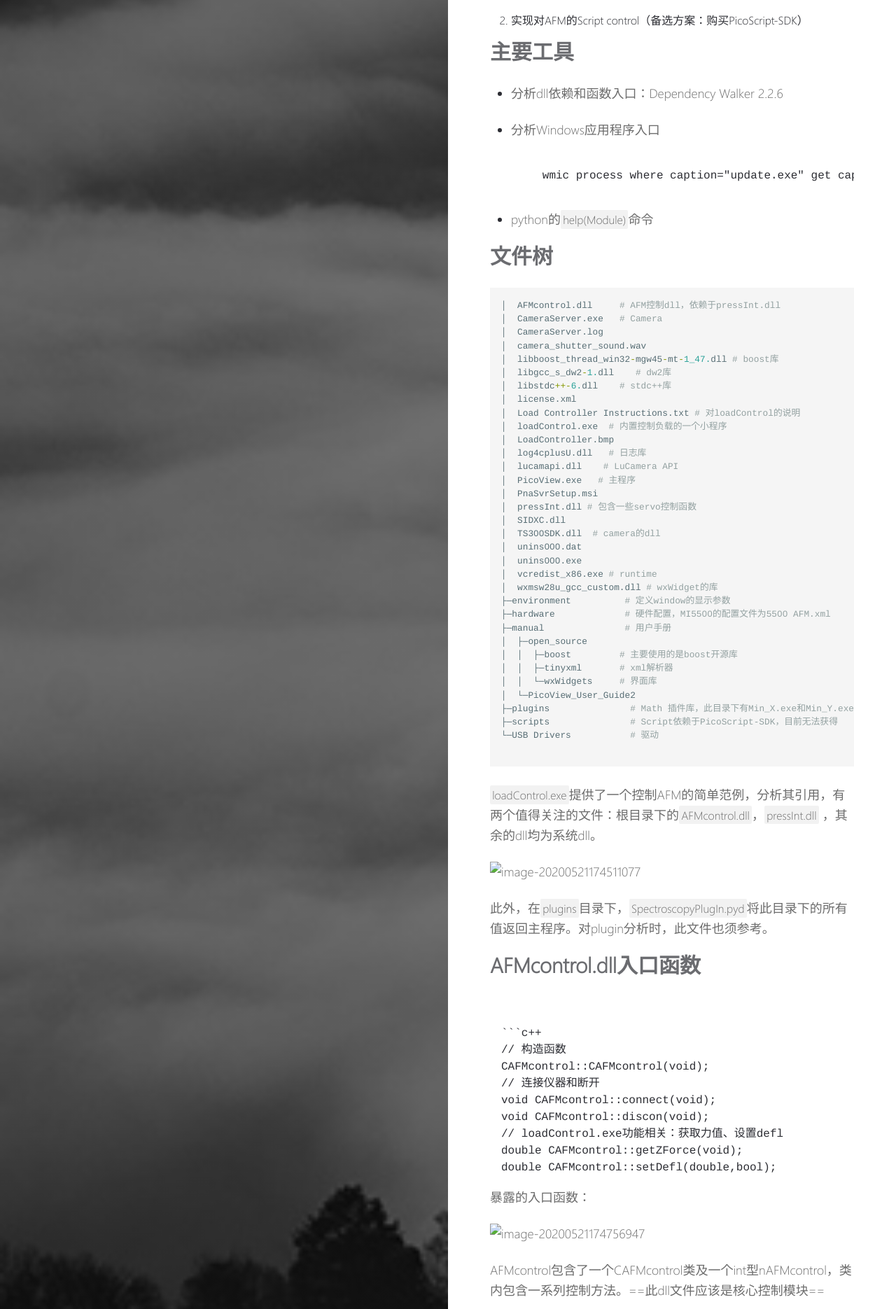
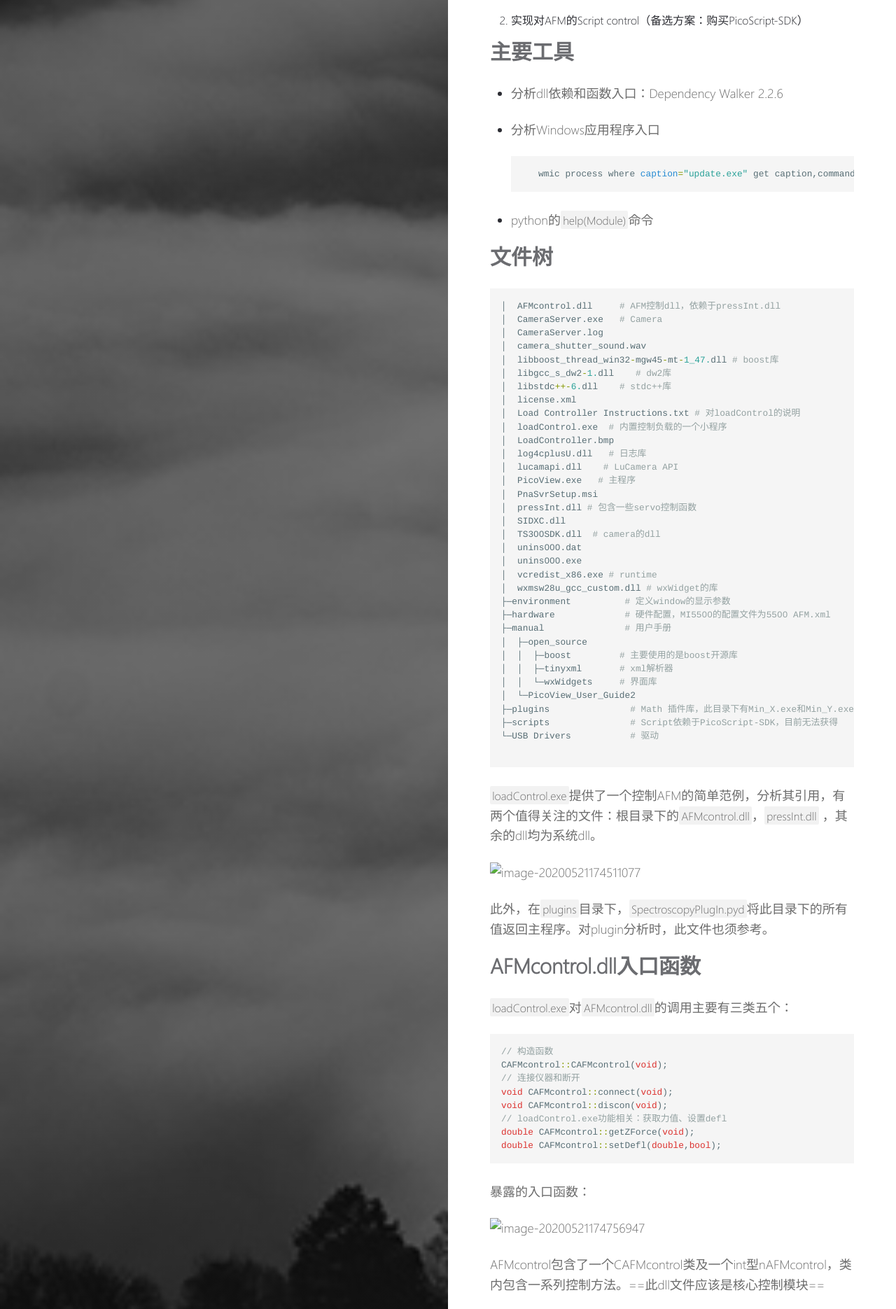
Before and after one commit to shuayliu/shuayliu.github.io, a Jekyll site: the page built from wiki/notes/picviewAnalysis.md, in a window 1280 px wide. Shown: the part 611-2481 px from the top of the page at 70% size. Built offline with Jekyll 4.4.1, drawn with Linux system fonts in a browser that asks for light colours; our own code applies the rules of GitHub Pages for plain Markdown files.

Commit message:
修复code导致的无法加载错误

````diff
--- a/wiki/notes/picviewAnalysis.md
+++ b/wiki/notes/picviewAnalysis.md
@@ -15,10 +15,10 @@ Picoview 1.14.4是MI5500配套软件，但该软件的操作文档内容极差
 
 - 分析Windows应用程序入口
 
-     ```cmd
+     ```bash
      wmic process where caption="update.exe" get caption,commandline /value
      ```
-- python的```help(Module)```命令
+- python的`help(Module)`命令
 
 ## 文件树
 
@@ -61,17 +61,17 @@ Picoview 1.14.4是MI5500配套软件，但该软件的操作文档内容极差
 
 
 
-```loadControl.exe```提供了一个控制AFM的简单范例，分析其引用，有两个值得关注的文件：根目录下的```AFMcontrol.dll```，```pressInt.dll``` ，其余的dll均为系统dll。
+`loadControl.exe`提供了一个控制AFM的简单范例，分析其引用，有两个值得关注的文件：根目录下的`AFMcontrol.dll`，`pressInt.dll` ，其余的dll均为系统dll。
 
 ![image-20200521174511077](picviewAnalysis.assets/image-20200521174511077.png)
 
-此外，在```plugins```目录下，```SpectroscopyPlugIn.pyd```将此目录下的所有值返回主程序。对plugin分析时，此文件也须参考。
+此外，在`plugins`目录下，`SpectroscopyPlugIn.pyd`将此目录下的所有值返回主程序。对plugin分析时，此文件也须参考。
 
 ## AFMcontrol.dll入口函数
 
-```loadControl.exe```对```AFMcontrol.dll```的调用主要有三类五个：
+`loadControl.exe`对`AFMcontrol.dll`的调用主要有三类五个：
 
-```c++
+```cpp
 // 构造函数
 CAFMcontrol::CAFMcontrol(void);
 // 连接仪器和断开
@@ -89,9 +89,9 @@ AFMcontrol包含了一个CAFMcontrol类及一个int型nAFMcontrol，类内包含
 
 ## pressInt.dll 入口函数
 
-```AFMcontrol.dll``` 对```pressInt.dll```的调用共七个函数：
+`AFMcontrol.dll` 对`pressInt.dll`的调用共七个函数：
 
-```c++
+```cpp
 //构造与析构函数
 pressInt::pressInt(void);
 pressInt::~pressInt(void);
@@ -111,9 +111,9 @@ pressInt包含了一整个pressInt类。==该文件是底层？==
 
 ## SpectroscopyPlugIn.pyd
 
-该文件在Dependency Walker下暴露出的接口只有initSpectroscopyPlugIn，且无参数，返回类型。但可通过python2.7的```import SpectroscopyPlugIn```导入，导入后以```help(SpectroscopyPlugIn)```命令即可看到其结构。
+该文件在Dependency Walker下暴露出的接口只有initSpectroscopyPlugIn，且无参数，返回类型。但可通过python2.7的`import SpectroscopyPlugIn`导入，导入后以`help(SpectroscopyPlugIn)`命令即可看到其结构。
 
-```python
+```cpp
 CLASSES
     Boost.Python.instance(__builtin__.object)
         SpectroscopyPlugIn
@@ -209,7 +209,7 @@ while True:
 模板中对xDataList和yDataList解释为data array，应该是两个数组。那么c++形式的函数原型是否如下？
 
 
-```c
+```cpp
 double myPlugin(double* x, double* y)
 ```
 
````
